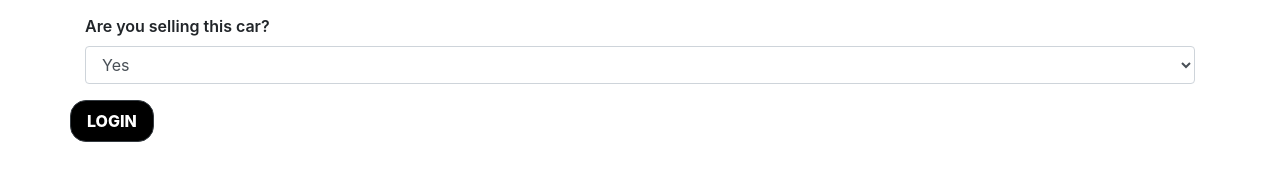
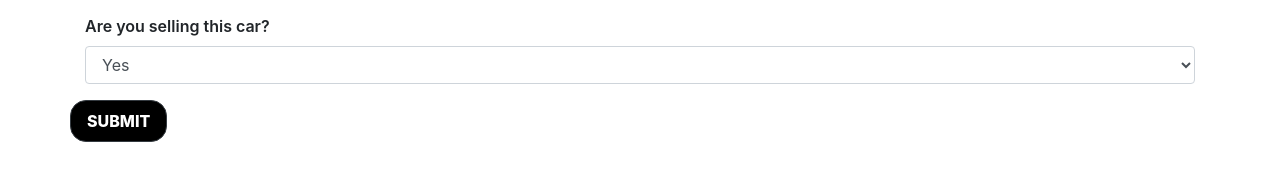
Before and after one commit to hbg/CarBazaar, a Flask app: template templates/add_car.html in a window 1280 px wide. Shown: the part 816-990 px from the top of the page. Run offline with Flask 2, Linux system fonts and the light colour scheme; the template is opened without the code that fills it, so the values that code supplies are empty; some libraries are stand-ins or nearby versions.

Commit message:
btn label

```diff
--- a/templates/add_car.html
+++ b/templates/add_car.html
@@ -58,7 +58,7 @@
                 </select>
               </div>
             <div class="form-group row">
-                <button class="btn btn-dark" type="submit">Login</button>
+                <button class="btn btn-dark" type="submit">Submit</button>
             </div>
 
         </form>
```
